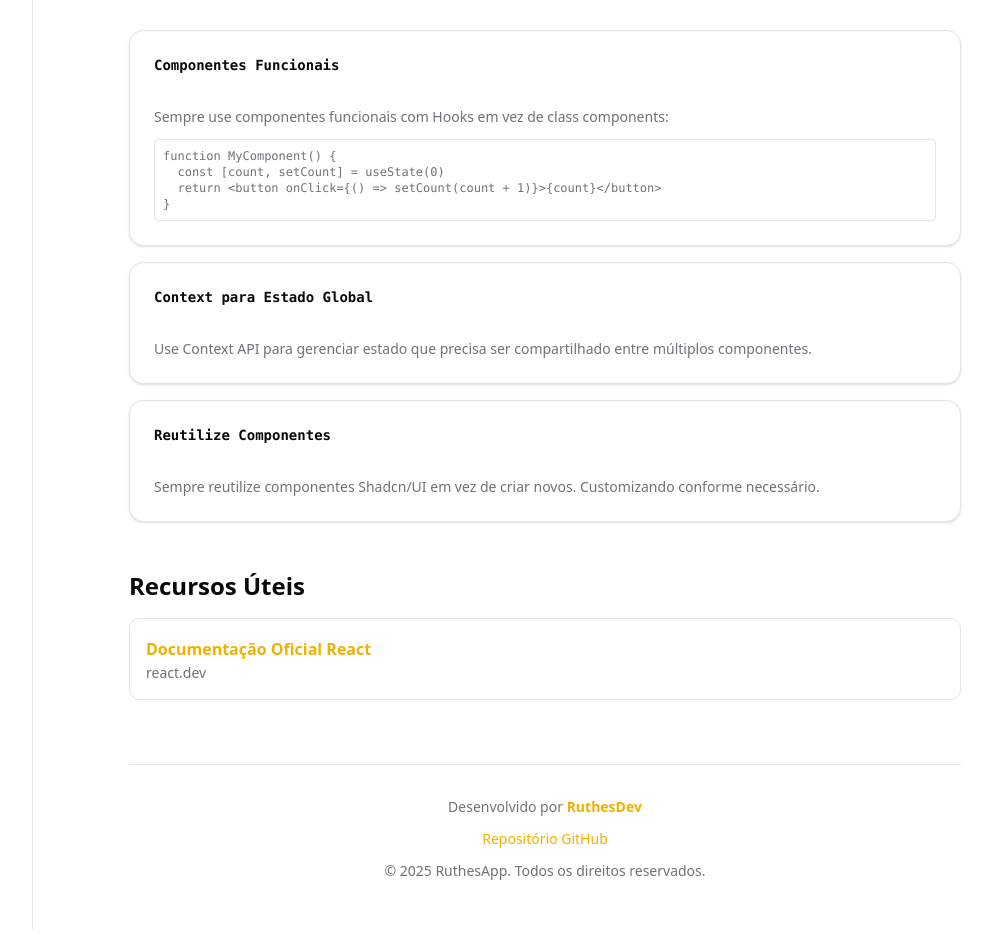
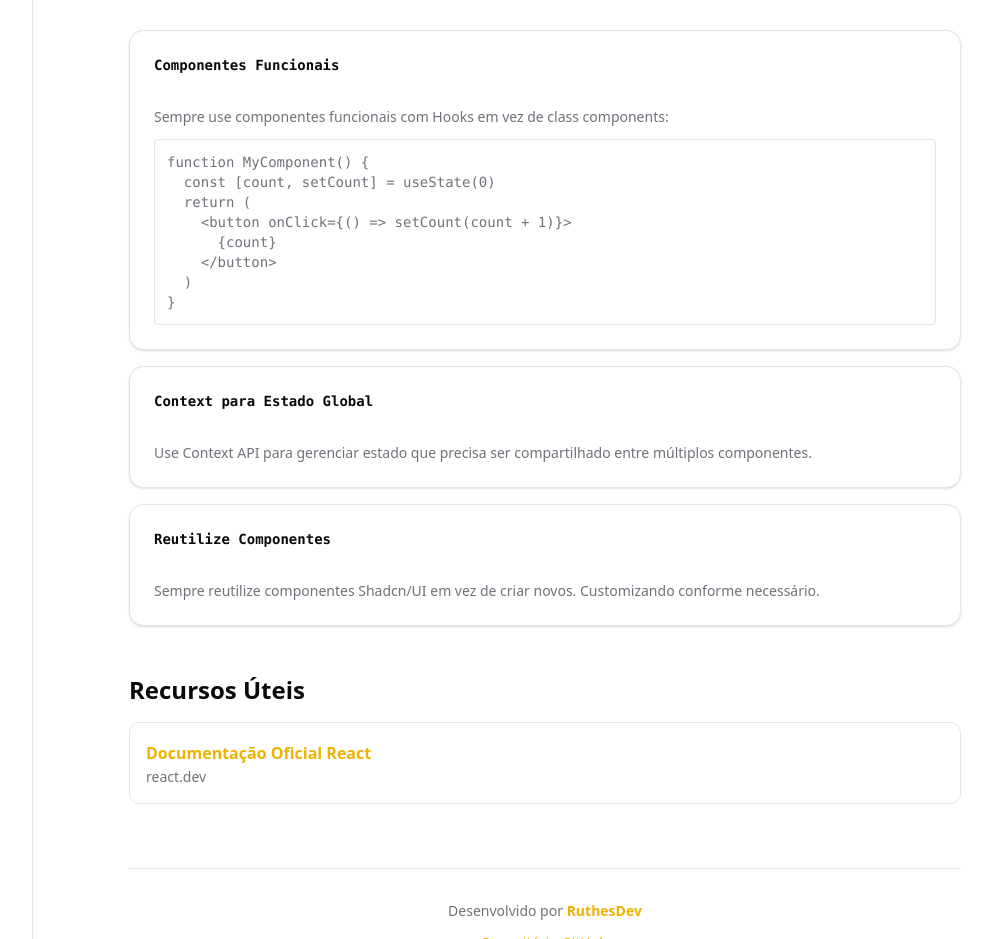
Before and after one commit to ruthesdev/RuthesAppMain, a React (Vite) app: page /documentacao/react in a window 1280 px wide. Shown: the part 1200-2139 px from the top of the page, without its empty margins (223-1215 px from the left). Built offline with nearby package versions, Linux system fonts and the light colour scheme; no server answers.

Commit message:
feat: melhorar a formatação e responsividade do código nas seções de documentação do React, Tailwind e TypeScript

```diff
--- a/src/pages/documentacao/react/index.tsx
+++ b/src/pages/documentacao/react/index.tsx
@@ -74,8 +74,8 @@ export default function DocumentacaoReact() {
       {/* Estrutura de Componentes */}
       <section className="mb-12">
         <h2 className="text-2xl font-bold text-foreground mb-4">Estrutura de Componentes</h2>
-        <div className="bg-card border rounded-lg p-4 overflow-x-auto">
-          <pre className="text-sm text-muted-foreground">
+        <div className="bg-card border rounded-lg p-2 md:p-4 overflow-x-auto">
+          <pre className="text-xs md:text-sm text-muted-foreground whitespace-pre">
 {`src/
 ├── components/
 │   ├── ui/              # Componentes Shadcn/UI
@@ -105,11 +105,15 @@ export default function DocumentacaoReact() {
               <p className="text-sm text-muted-foreground mb-3">
                 Sempre use componentes funcionais com Hooks em vez de class components:
               </p>
-              <div className="bg-background border rounded p-2 text-xs">
-                <pre className="text-muted-foreground">
+              <div className="bg-background border rounded p-2 md:p-3 text-xs md:text-sm overflow-x-auto">
+                <pre className="text-muted-foreground whitespace-pre">
 {`function MyComponent() {
   const [count, setCount] = useState(0)
-  return <button onClick={() => setCount(count + 1)}>{count}</button>
+  return (
+    <button onClick={() => setCount(count + 1)}>
+      {count}
+    </button>
+  )
 }`}
                 </pre>
               </div>
--- a/src/pages/documentacao/tailwind/index.tsx
+++ b/src/pages/documentacao/tailwind/index.tsx
@@ -83,8 +83,8 @@ export default function DocumentacaoTailwind() {
               <p className="text-sm text-muted-foreground mb-3">
                 O projeto usa CSS custom properties para tema dinâmico:
               </p>
-              <div className="bg-background border rounded p-2 text-xs">
-                <pre className="text-muted-foreground">
+              <div className="bg-background border rounded p-2 md:p-3 text-xs md:text-sm overflow-x-auto">
+                <pre className="text-muted-foreground whitespace-pre">
 {`:root {
   --background: 0 0% 100%;
   --foreground: 222.2 84% 4.9%;
--- a/src/pages/documentacao/typescript/index.tsx
+++ b/src/pages/documentacao/typescript/index.tsx
@@ -113,16 +113,27 @@ export default function DocumentacaoTypeScript() {
               <CardTitle className="text-sm">Tipagem de Props</CardTitle>
             </CardHeader>
             <CardContent>
-              <div className="bg-background border rounded p-2 text-xs">
-                <pre className="text-muted-foreground">
+              <div className="bg-background border rounded p-2 md:p-3 text-xs md:text-sm overflow-x-auto">
+                <pre className="text-muted-foreground whitespace-pre">
 {`interface ButtonProps {
   children: React.ReactNode
   onClick: () => void
   disabled?: boolean
 }
 
-function Button({ children, onClick, disabled }: ButtonProps) {
-  return <button onClick={onClick} disabled={disabled}>{children}</button>
+function Button({
+  children,
+  onClick,
+  disabled
+}: ButtonProps) {
+  return (
+    <button
+      onClick={onClick}
+      disabled={disabled}
+    >
+      {children}
+    </button>
+  )
 }`}
                 </pre>
               </div>
```
